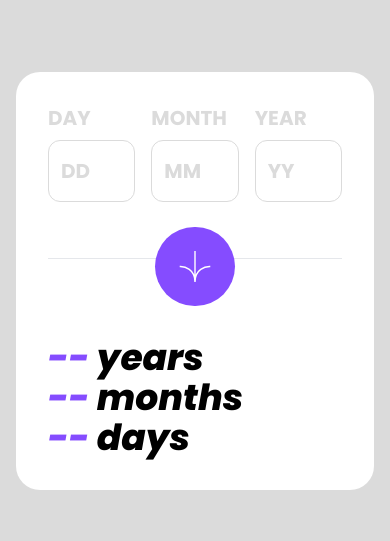
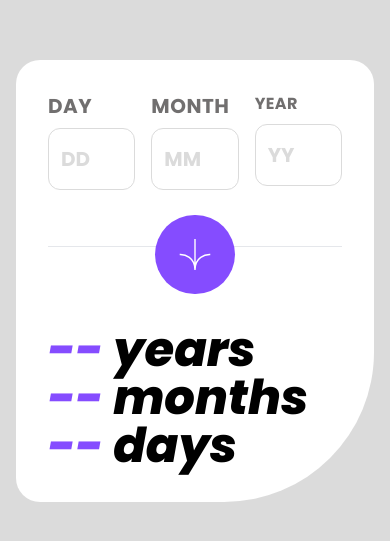
Before and after one commit to gracebir/age-calculator, a website: page src/index.html in a window 390 px wide. Shown: the part 141-682 px from the top of the page. Drawn offline with Linux system fonts and the light colour scheme.

Commit message:
adjust the colors

```diff
--- a/src/index.html
+++ b/src/index.html
@@ -8,19 +8,19 @@
     <title>Age calculator</title>
 </head>
 <body class="font-poppins h-screen w-full flex items-center bg-color-light-grey px-4 lg:px-0">
-    <div class="max-w-5xl bg-color-white mx-auto flex-1 rounded-bl-3xl rounded-tr-3xl rounded-tl-3xl rounded-br-3xl px-8 lg:px-12 py-8 flex flex-col gap-8 lg:gap-10">
+    <div class="max-w-5xl bg-color-white mx-auto flex-1 rounded-bl-3xl rounded-tr-3xl rounded-tl-3xl lg:rounded-br-[200px] rounded-br-[150px] px-8 lg:px-12 py-8 lg:py-10 flex flex-col gap-8 lg:gap-10">
         <form class="flex flex-col items-center lg:flex-row lg:items-end">
             <div class="grid lg:grid-cols-4 grid-cols-3 gap-4 max-w-4xl border-b lg:pb-10 pb-14">
                 <div class="flex flex-col gap-2 lg:gap-3">
-                    <label class="text-color-light-grey font-bold text-xl uppercase lg:text-2xl">day</label>
+                    <label class="text-color-smokey tracking-wide font-semibold text-xl uppercase lg:text-2xl">day</label>
                     <input id="iday" placeholder="DD" class="border w-full border-color-light-grey hover:border-color-purple lg:text-3xl text-xl rounded-xl lg:px-2 lg:py-6 px-3 py-4 placeholder:text-color-light-grey outline-none" type="text">
                 </div>
                 <div class="flex flex-col gap-2 lg:gap-3">
-                    <label class="text-color-light-grey font-bold text-xl uppercase lg:text-2xl">month</label>
+                    <label class="text-color-smokey tracking-wide font-semibold text-xl uppercase lg:text-2xl">month</label>
                     <input id="imonth" placeholder="MM" class="border border-color-light-grey hover:border-color-purple lg:text-3xl text-xl rounded-xl lg:px-2 lg:py-6 px-3 py-4 placeholder:text-color-light-grey outline-none" type="text">
                 </div>
                 <div class="flex flex-col gap-2 lg:gap-3">
-                    <label class="text-color-light-grey font-bold text-xl uppercase lg:text-2xl">year</label>
+                    <label class="text-color-smokey tracking-wide font-semiboldtext-xl uppercase lg:text-2xl">year</label>
                     <input id="iyear" placeholder="YY" class="border border-color-light-grey hover:border-color-purple lg:text-3xl text-xl rounded-xl lg:px-2 lg:py-6 px-3 py-4 placeholder:text-color-light-grey outline-none" type="text">
                 </div>
             </div>
@@ -29,9 +29,9 @@
             </button>
         </form>
         <div>
-            <h1 class="text-4xl lg:text-9xl font-extrabold italic"><span class="text-color-purple" id="ryear">--</span> years</h1>
-            <h1 class="text-4xl lg:text-9xl font-extrabold italic"><span class="text-color-purple" id="rmonths">--</span> months</h1>
-            <h1 class="text-4xl lg:text-9xl font-extrabold italic"><span class="text-color-purple" id="rdays">--</span> days</h1>
+            <h1 class="text-5xl lg:text-9xl font-extrabold italic"><span class="text-color-purple" id="ryear">--</span> years</h1>
+            <h1 class="text-5xl lg:text-9xl font-extrabold italic"><span class="text-color-purple" id="rmonths">--</span> months</h1>
+            <h1 class="text-5xl lg:text-9xl font-extrabold italic"><span class="text-color-purple" id="rdays">--</span> days</h1>
         </div>
     </div>
     <script src="main.js"></script>
```
Also changed, not shown: dist/output.css.
